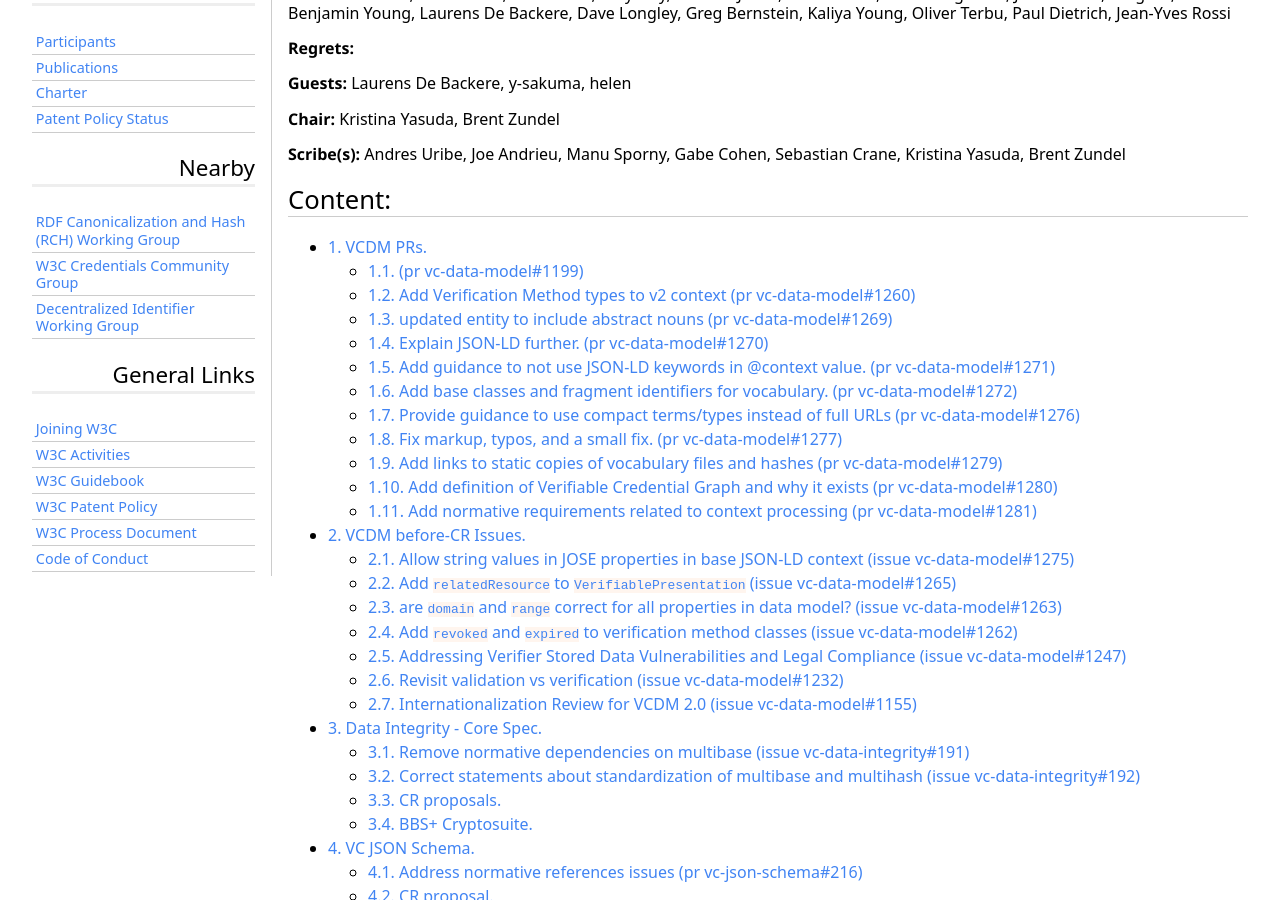
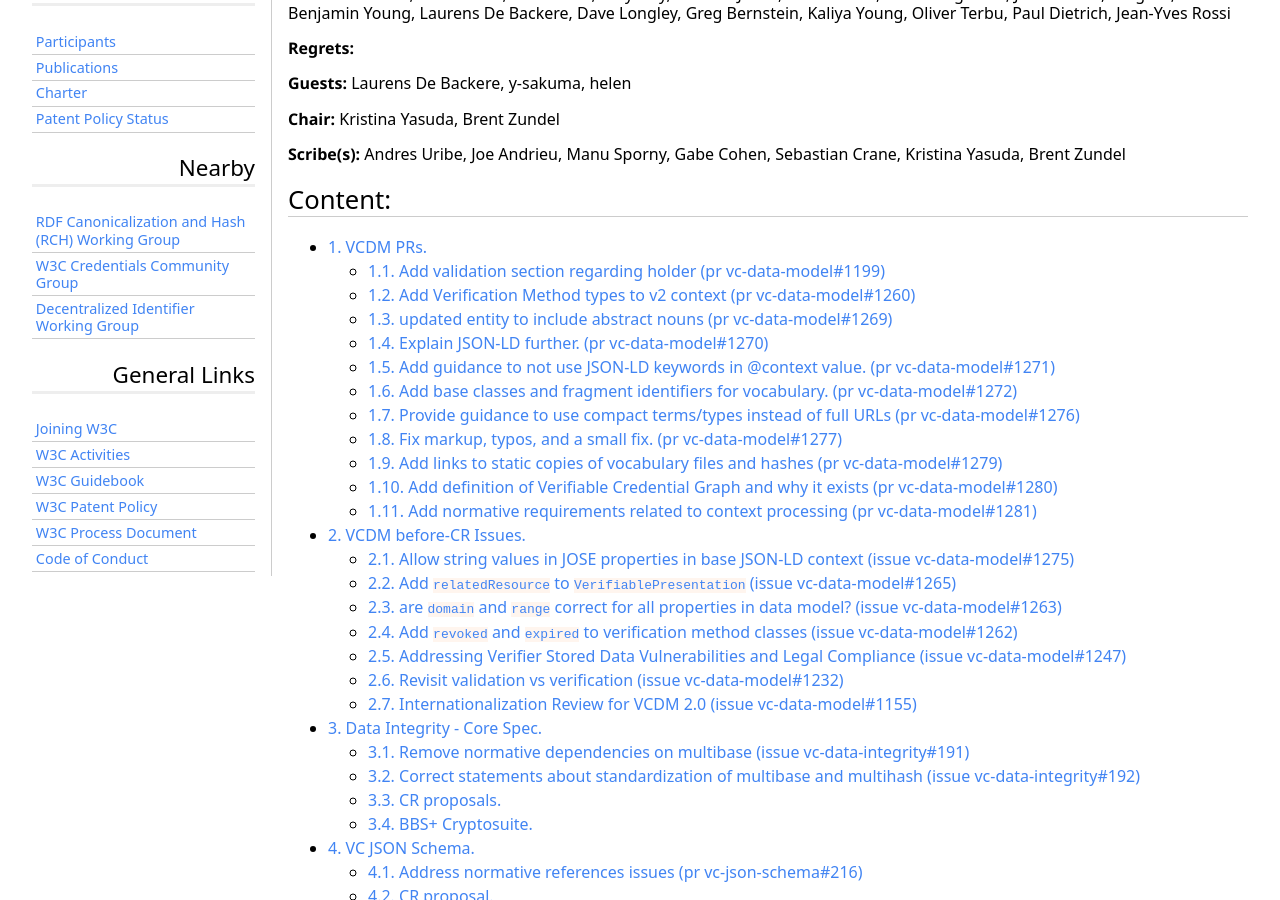
Before and after one commit to w3c/verifiable-credentials, a Jekyll site: the page built from _minutes/2023-09-14-vcwg.md, in a window 1280 px wide and 900 px high, scrolled down 392 px. Built offline with Jekyll 4.4.1, drawn with Linux system fonts in a browser that asks for light colours; some web fonts are replaced; some of the changed text lies outside the part shown.

Commit message:
Missing section title

```diff
--- a/_minutes/2023-09-14-vcwg.md
+++ b/_minutes/2023-09-14-vcwg.md
@@ -275,7 +275,7 @@
 
 **Brent Zundel:** first one is 1199.
 
-#### 1.1.  (pr vc-data-model#1199)
+#### 1.1. Add validation section regarding holder (pr vc-data-model#1199)
 {: #section1-1}
 
 _See github pull request [vc-data-model#1199](https://github.com/w3c/vc-data-model/pull/1199)._
```
